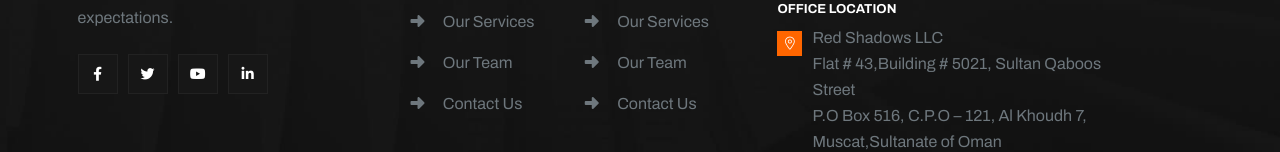
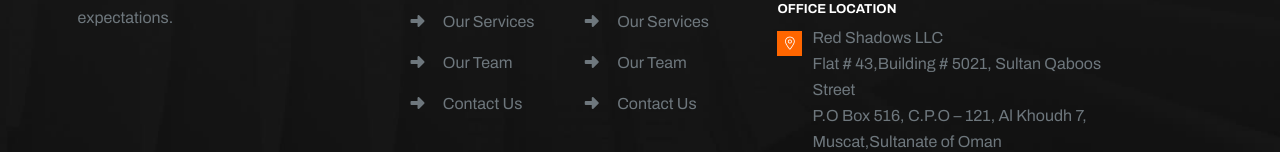
Before and after one commit to Abhijithullas/redshadowsweb, a plain HTML site: page about.html in a window 1280 px wide. Shown: the part 4120-4272 px from the top of the page. Drawn offline with nearby package versions, Linux system fonts and the light colour scheme.

Commit message:
social media removed

```diff
--- a/about.html
+++ b/about.html
@@ -575,7 +575,7 @@
                                 <p class="disc">
                                     The company is dedicated to providing top-quality products and services to meet customer needs and exceed expectations.
                                 </p>
-                                <div class="social-wrapper-one">
+                                <!-- <div class="social-wrapper-one">
                                     <ul>
                                         <li>
                                             <a href="#">
@@ -598,7 +598,7 @@
                                             </a>
                                         </li>
                                     </ul>
-                                </div>
+                                </div> -->
                             </div>
                         </div>
                         <div class="single-footer-inner" data-sal="slide-up" data-sal-delay="350" data-sal-duration="800">
```
Also changed, not shown: contact.html (+4 -4 lines), index.html (+4 -4 lines), partner.html (+2 -2 lines), project.html (+2 -2 lines), safety.html (+2 -2 lines).
